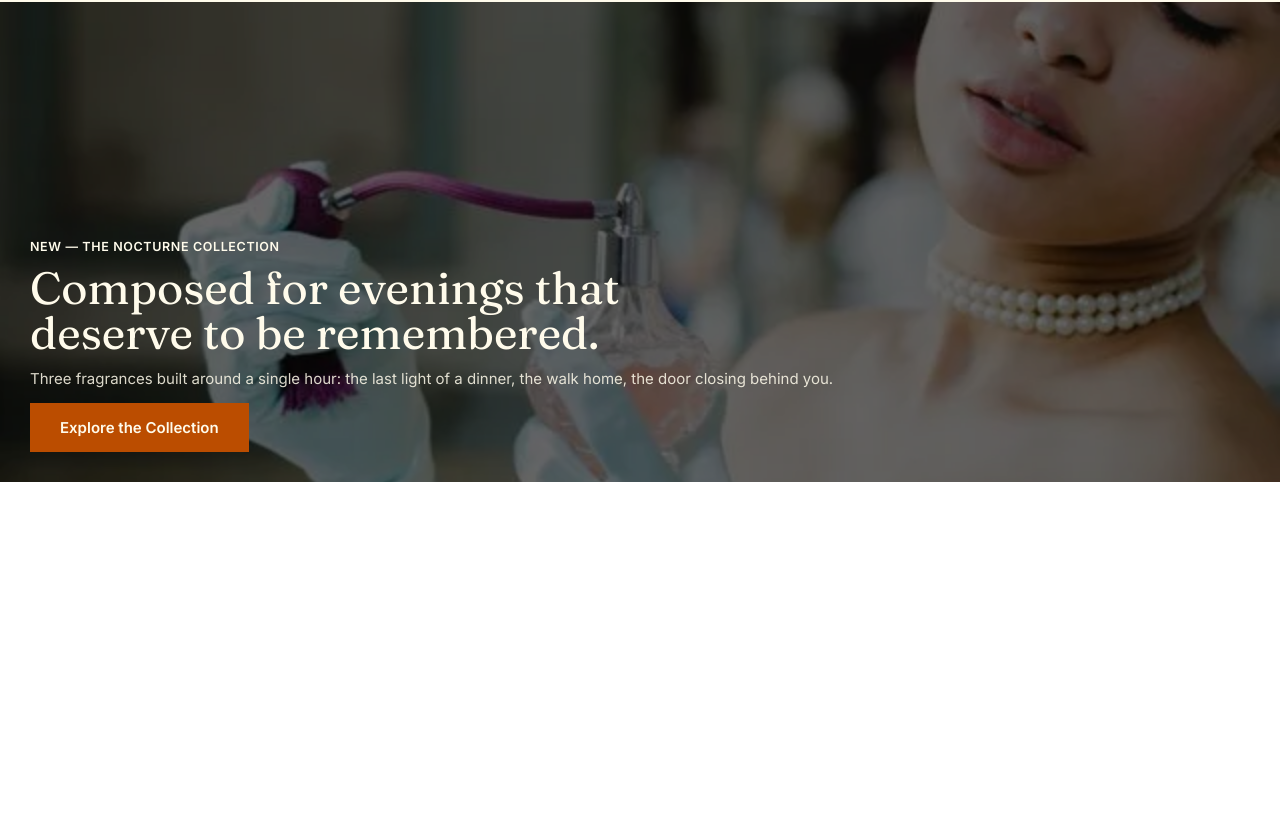
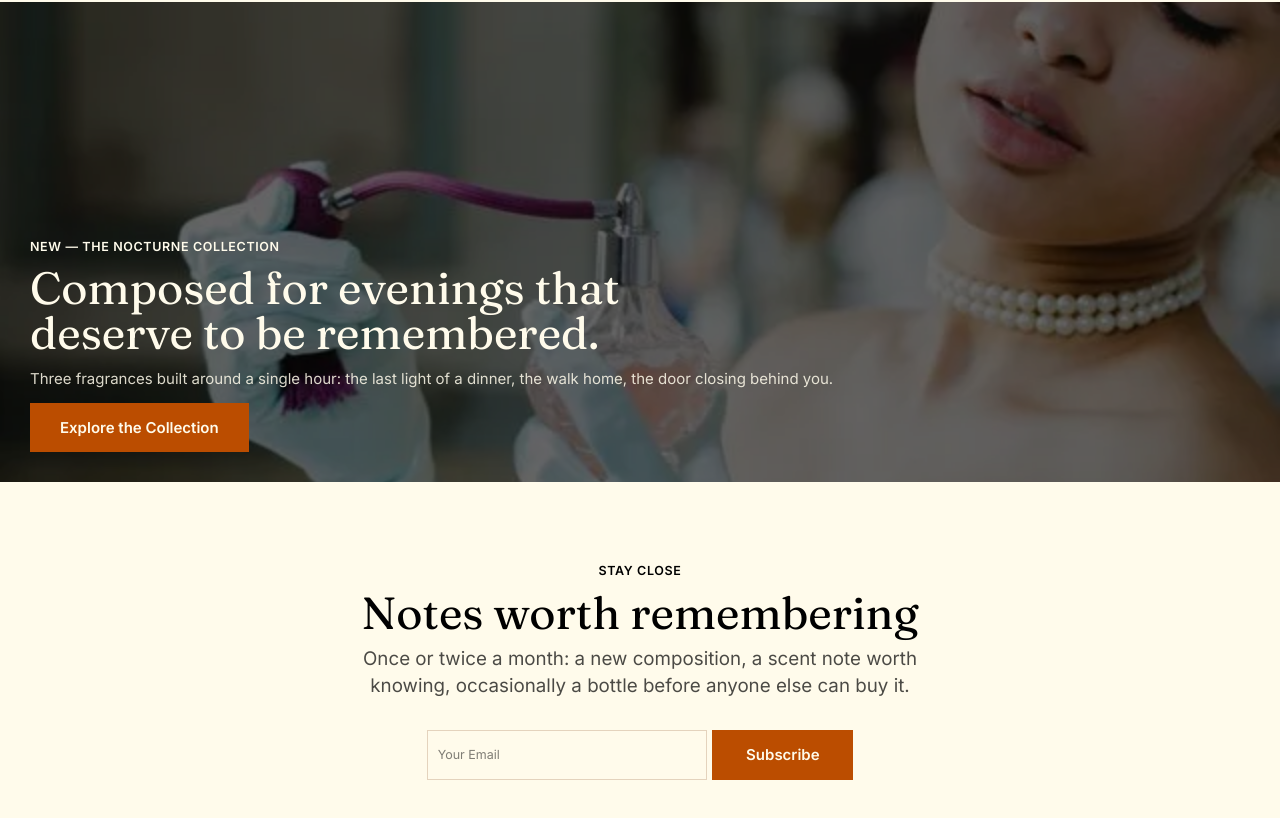
Before and after one commit to mohit-vb/velin, a React (Vite) app: page / in a window 1280 px wide. Shown: the part 1931-2749 px from the top of the page. Before the commit the page ends 2413 px from the top, so only its background shows below. Built offline with nearby package versions, Linux system fonts and the light colour scheme.

Commit message:
style : add styles to newsletter section

```diff
--- /dev/null
+++ b/src/components/home/NewsLetter.jsx
@@ -0,0 +1,25 @@
+import Button from "../ui/Button";
+
+export default function NewsLetter() {
+  return (
+    <section className="section border-b-amber-950/10">
+      <div className="flex flex-col items-center gap-4">
+        <span className="eyebrow">STAY CLOSE</span>
+        <h2>Notes worth remembering</h2>
+        <p className="text-2xl sm:text-3xl w-1/2 text-center opacity-70">
+          Once or twice a month: a new composition, a scent note worth knowing,
+          occasionally a bottle before anyone else can buy it.
+        </p>
+        <form className="flex items-center gap-2 w-1/3 h-20 mt-8">
+          <input
+            className="border border-amber-900/20 w-2/3 h-full px-4 placeholder:text-xl focus:outline-amber-900/80 focus:shadow-sm"
+            placeholder="Your Email"
+          />
+          <Button type="primary" className="w-1/3">
+            Subscribe
+          </Button>
+        </form>
+      </div>
+    </section>
+  );
+}
--- a/src/components/home/index.js
+++ b/src/components/home/index.js
@@ -2,5 +2,6 @@ import Hero from "./Hero";
 import ArtOfScent from "./ArtOfScent";
 import Featured from "./Featured";
 import Signature from "./Signature";
+import NewsLetter from "./NewsLetter";
 
-export { Hero, ArtOfScent, Featured, Signature };
+export { Hero, ArtOfScent, Featured, Signature, NewsLetter };
--- a/src/components/ui/Button.jsx
+++ b/src/components/ui/Button.jsx
@@ -1,4 +1,4 @@
-export default function Button({ children, type }) {
+export default function Button({ children, type, className = "" }) {
   let commonClasses =
     "font-semibold text-2xl px-12 py-6 cursor-pointer transition-all duration-200 ease-in ";
   let classes;
@@ -11,7 +11,9 @@ export default function Button({ children, type }) {
     classes =
       "text-amber-950 border-b font-semibold text-2xl pb-4 cursor-pointer hover:tracking-wider transition-all";
   return (
-    <button className={`${type !== "tertiary" && commonClasses} ${classes}`}>
+    <button
+      className={`${type !== "tertiary" && commonClasses} ${classes} ${className}`}
+    >
       {children}
     </button>
   );
--- a/src/pages/Home.jsx
+++ b/src/pages/Home.jsx
@@ -1,4 +1,10 @@
-import { Hero, ArtOfScent, Featured, Signature } from "../components/home";
+import {
+  Hero,
+  ArtOfScent,
+  Featured,
+  Signature,
+  NewsLetter,
+} from "../components/home";
 
 export default function Home() {
   return (
@@ -7,6 +13,7 @@ export default function Home() {
       <ArtOfScent />
       <Featured />
       <Signature />
+      <NewsLetter />
     </>
   );
 }
```
